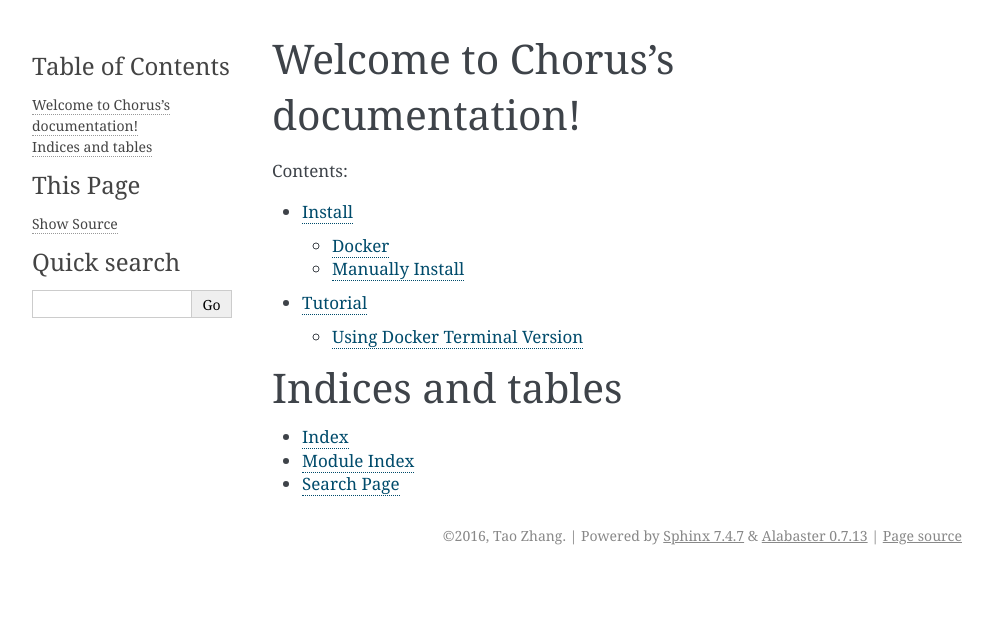
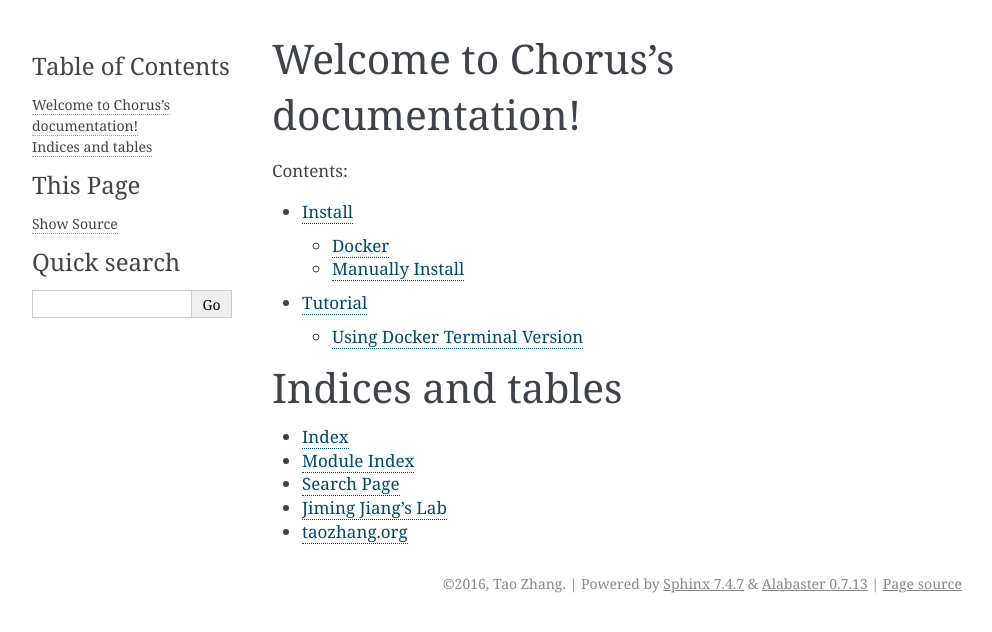
Before and after one commit to forrestzhang/Chorus, a Sphinx documentation site: the page built from docs/index.rst, in a window 1280 px wide. Shown: the top 632 px of the page, without its empty margins (148-1140 px from the left). Built offline with Sphinx 7.4.7, drawn with Linux system fonts in a browser that asks for light colours.

Commit message:
add lab link

```diff
--- a/docs/index.rst
+++ b/docs/index.rst
@@ -20,3 +20,8 @@
 * :ref:`genindex`
 * :ref:`modindex`
 * :ref:`search`
+* `Jiming Jiang's Lab`_
+* taozhang.org_
+
+.. _taozhang.org: http://taozhang.org
+.. _`Jiming Jiang's Lab`: http://jianglab.horticulture.wisc.edu/
```
Also changed, not shown: 5 other files.
